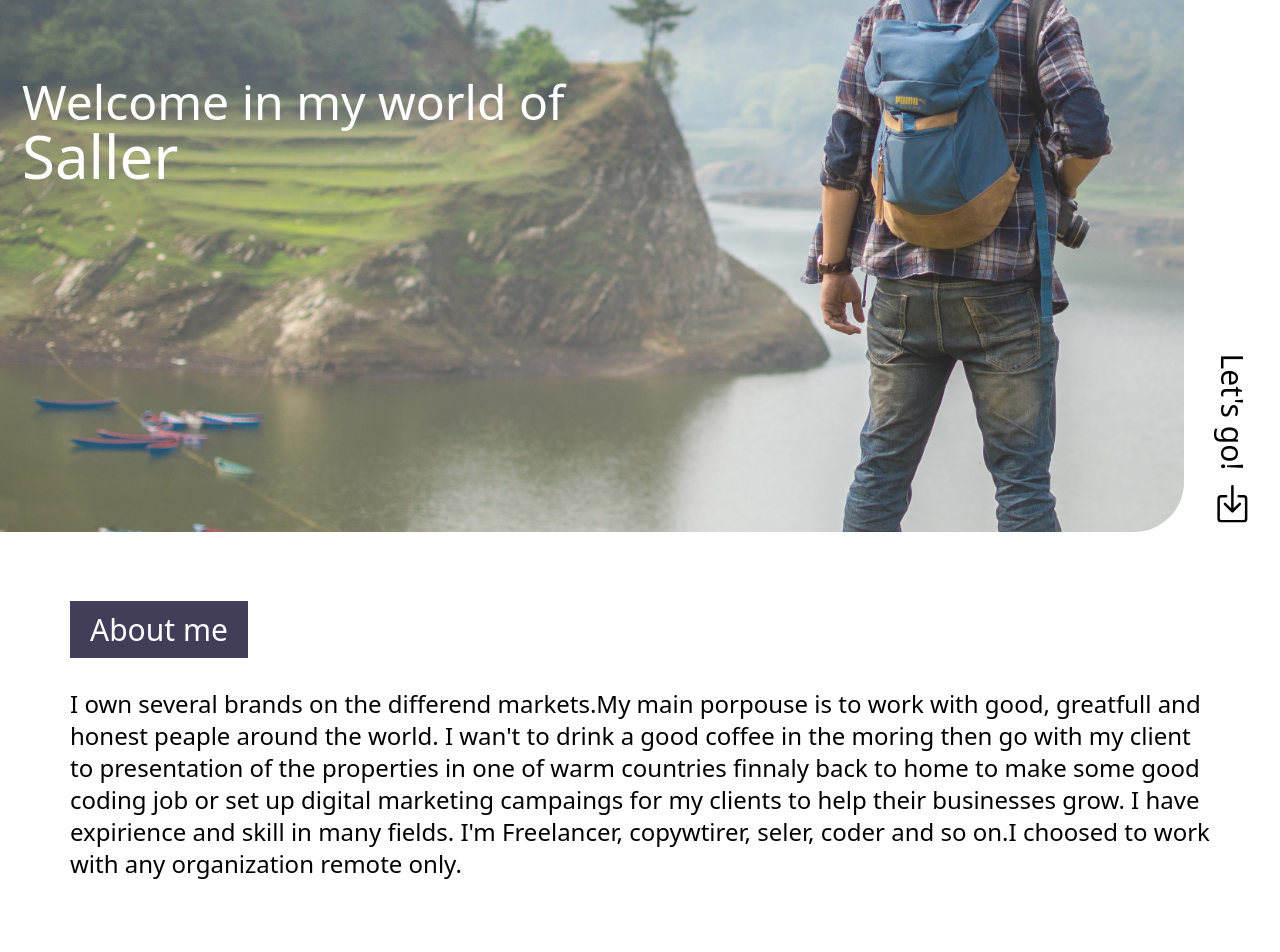
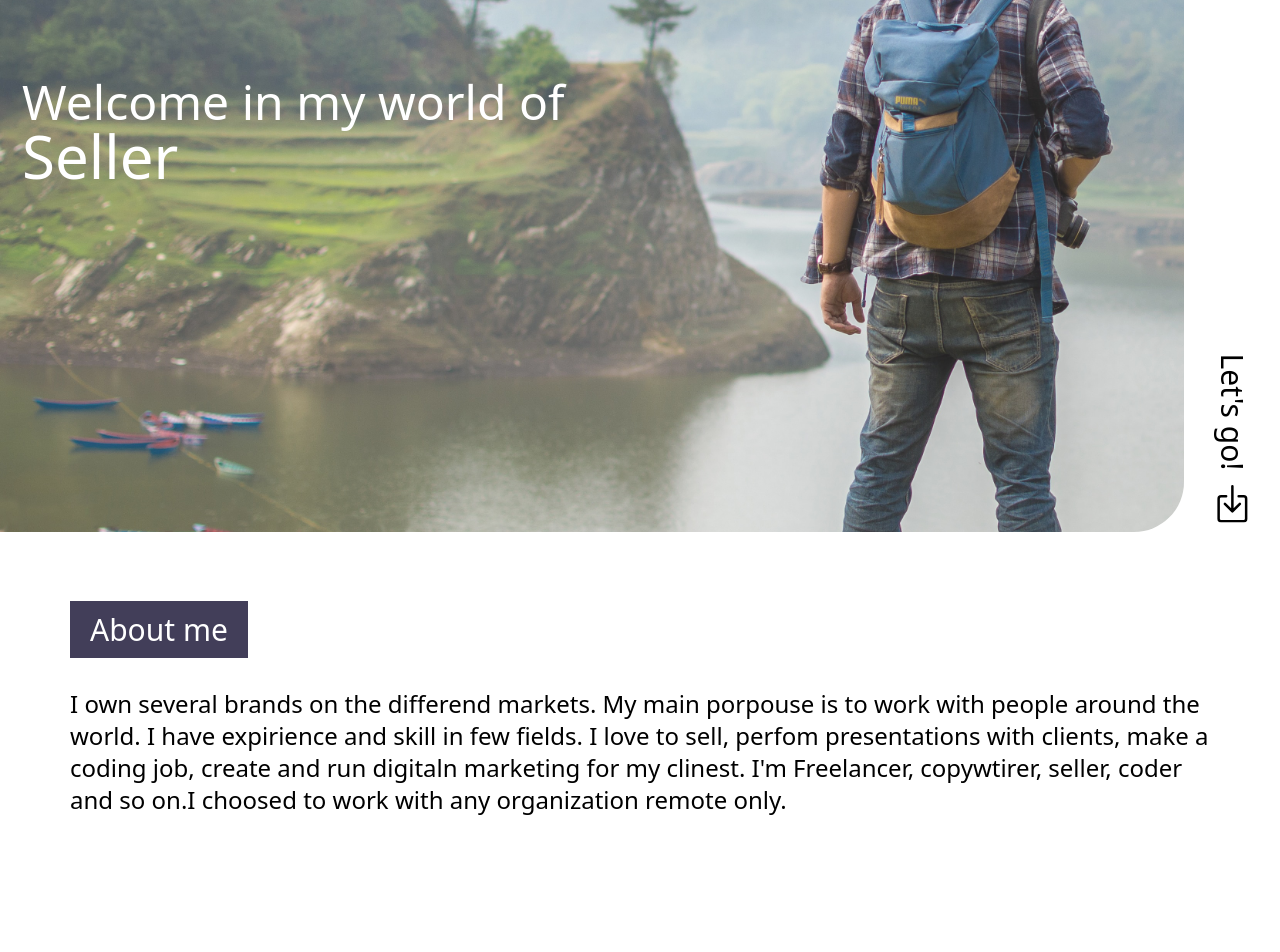
Before and after one commit to Marlonbrando3/braveagency, a Next.js app: page / in a window 1280 px wide. Shown: the part 220-1172 px from the top of the page. Built offline with nearby package versions, Linux system fonts and the light colour scheme.

Commit message:
first commit

```diff
--- a/components/aboutme.tsx
+++ b/components/aboutme.tsx
@@ -7,7 +7,7 @@ export default function Aboutme() {
       <div className='lg:w-[1140px] mx-auto lg:px-0 px-3'>
           <div className='my-20'>
               <span className='bg-[#423e59] text-3xl py-2 px-5 text-white'>About me</span>
-              <p className='mt-10 text-2xl pb-20 font-[300]'>I own several brands on the differend markets.My main porpouse is to work with good, greatfull and honest peaple around the world. I wan&apos;t to drink a good coffee in the moring then go with my client to presentation of the properties in one of warm countries finnaly back to home to make some good coding job or set up digital marketing campaings for my clients to help their businesses grow. I have expirience and skill in many fields. I&apos;m Freelancer, copywtirer, seler, coder and so on.I choosed to work with any organization remote only. </p>
+              <p className='mt-10 text-2xl pb-20 font-[300]'>I own several brands on the differend markets. My main porpouse is to work with people around the world. I have expirience and skill in few fields. I love to sell, perfom presentations with clients, make a coding job, create and run digitaln marketing for my clinest. I&apos;m Freelancer, copywtirer, seller, coder and so on.I choosed to work with any organization remote only. </p>
           </div>
           </div>
     </>
--- a/components/mainview.tsx
+++ b/components/mainview.tsx
@@ -33,7 +33,7 @@ export default function Mainview() {
         status:false
       },
       {
-        text:"Saller",
+        text:"Seller",
         status:false
       },
       {
--- a/pages/index.tsx
+++ b/pages/index.tsx
@@ -14,6 +14,19 @@ import { Inter } from 'next/font/google'
 const inter = Inter({ subsets: ['latin'] })
 
 export default function Home() {
+
+  let data = 1
+
+  const onScroll = useCallback(() => {
+
+    data = window.pageYOffset
+  }, []);
+
+  console.log(data)
+
+  useEffect(() => {
+    window.addEventListener("scroll", onScroll);
+  }, []);
 
   return (
     <main>
```
